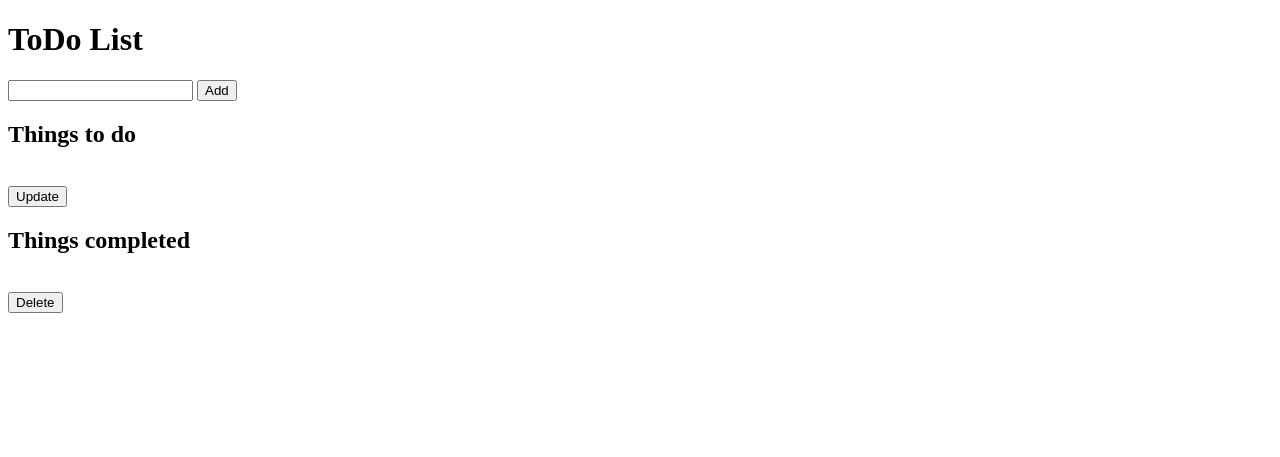
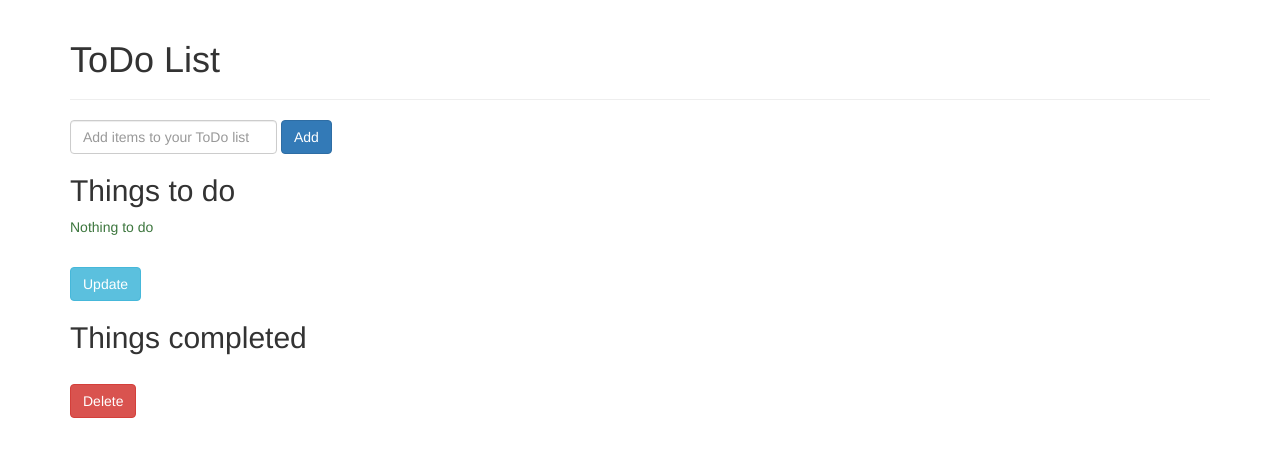
Before and after one commit to ganesh2257767/Todo-List, a Flask app: page / in a window 1280 px wide. Shown: the top 457 px of the page. Run offline with Flask 2, Linux system fonts and the light colour scheme; data that the repository does not hold is empty; some libraries are stand-ins or nearby versions.

Commit message:
Added some style (incomplete)

```diff
--- a/templates/index.html
+++ b/templates/index.html
@@ -1,37 +1,64 @@
 <!DOCTYPE html>
 <html lang="en">
+
 <head>
     <meta charset="UTF-8">
     <meta http-equiv="X-UA-Compatible" content="IE=edge">
     <meta name="viewport" content="width=device-width, initial-scale=1.0">
+    <!-- Latest compiled and minified CSS -->
+    <link rel="stylesheet" href="https://maxcdn.bootstrapcdn.com/bootstrap/3.3.7/css/bootstrap.min.css"
+        integrity="sha384-BVYiiSIFeK1dGmJRAkycuHAHRg32OmUcww7on3RYdg4Va+PmSTsz/K68vbdEjh4u" crossorigin="anonymous">
+
     <title>Document</title>
 </head>
+
 <body>
+    <div class="container">
+        <div class="row">
+            <div class="col-lg-12 col-md-12 col-sm-12 col-xs-12">
+                <div class="page-header">
                     <h1>ToDo List</h1>
-    <div>
-        <form action={{ url_for('add')}} method="POST">
-            <input type="text" name='item' required>
-            <input type="submit" value="Add">
+                </div>
+                <form class=form-inline action={{ url_for('add')}} method="POST">
+                    <div class="form-group">
+                        <input class="form-control" type="text" name='item' placeholder='Add items to your ToDo list'
+                            required>
+                        <input class="btn btn-primary" type="submit" value="Add">
+                    </div>
                 </form>
-    </div>
-    <div>
+
                 <h2>Things to do</h2>
                 <form action={{ url_for('done')}} method="POST">
+                    <div class="form-group">
+                        {% if pending%}
                             {% for item in pending %}
+                            <div class="checkbox">
+                                <label>
                                     <input type="checkbox" id={{ item.id_x}} name={{ item.id_x}}>
-        <label for={{ item.id_x}}>{{ item.item }}</label><br>
+                                    {{ item.item }}
+                                </label>
+                            </div>
                             {% endfor %}
-        <br><input type="submit" value="Update">
+                        {% else %}
+                            <p class="text-success">Nothing to do</p>
+                        {% endif %}
+                        <br><input class="btn btn-info" type="submit" value="Update">
+                    </div>
                 </form>
-    </div>
-    <div>
+
                 <h2>Things completed</h2>
                 <form action={{ url_for('erase')}} method="POST">
                     {% for item in done %}
                     <label><del>{{ item.item }}</del></label><br>
                     {% endfor %}
-        <br><input type="submit" value="Delete">
+                    <br><input class="btn btn-danger" type="submit" value="Delete">
                 </form>
             </div>
+        </div>
+    </div>
+    <script src="https://maxcdn.bootstrapcdn.com/bootstrap/3.3.7/js/bootstrap.min.js"
+        integrity="sha384-Tc5IQib027qvyjSMfHjOMaLkfuWVxZxUPnCJA7l2mCWNIpG9mGCD8wGNIcPD7Txa"
+        crossorigin="anonymous"></script>
 </body>
+
 </html>
```
Also changed, not shown: todo.db. Lines whose indentation alone changed are shown as unchanged.
